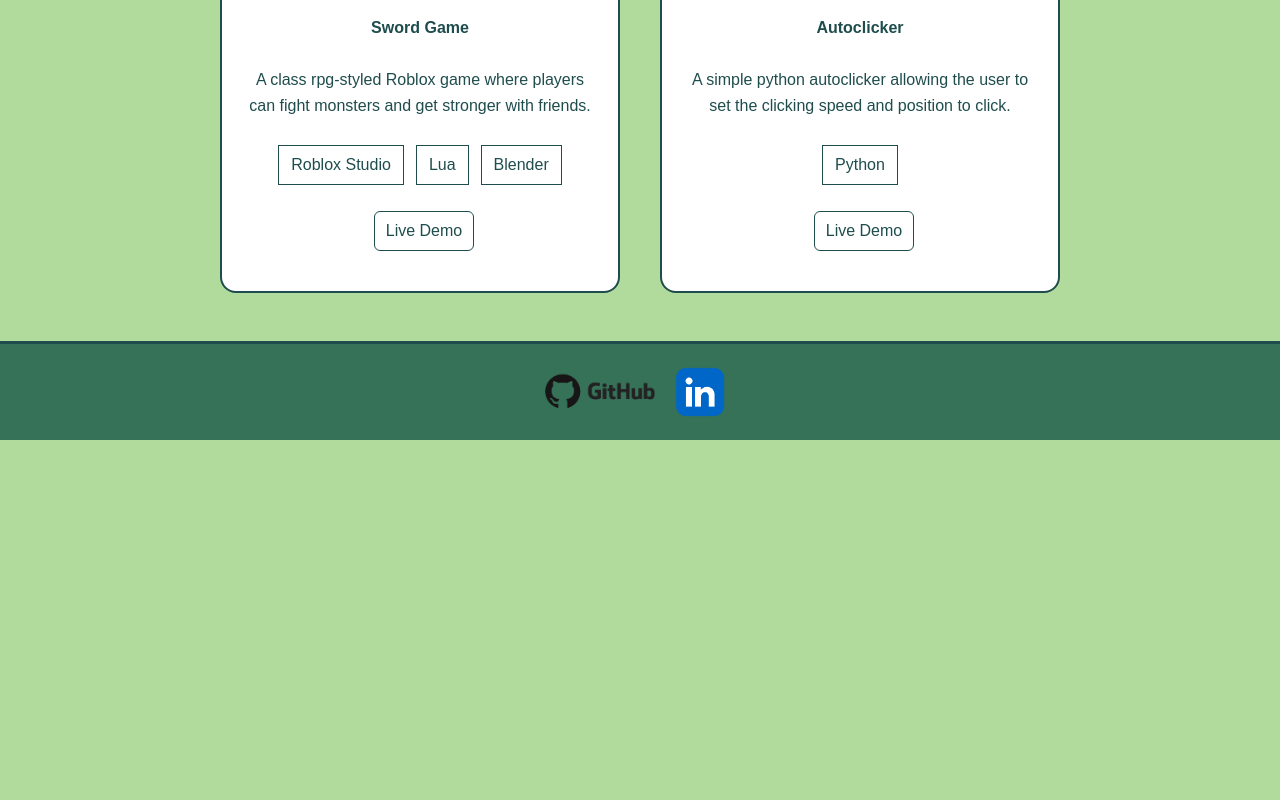
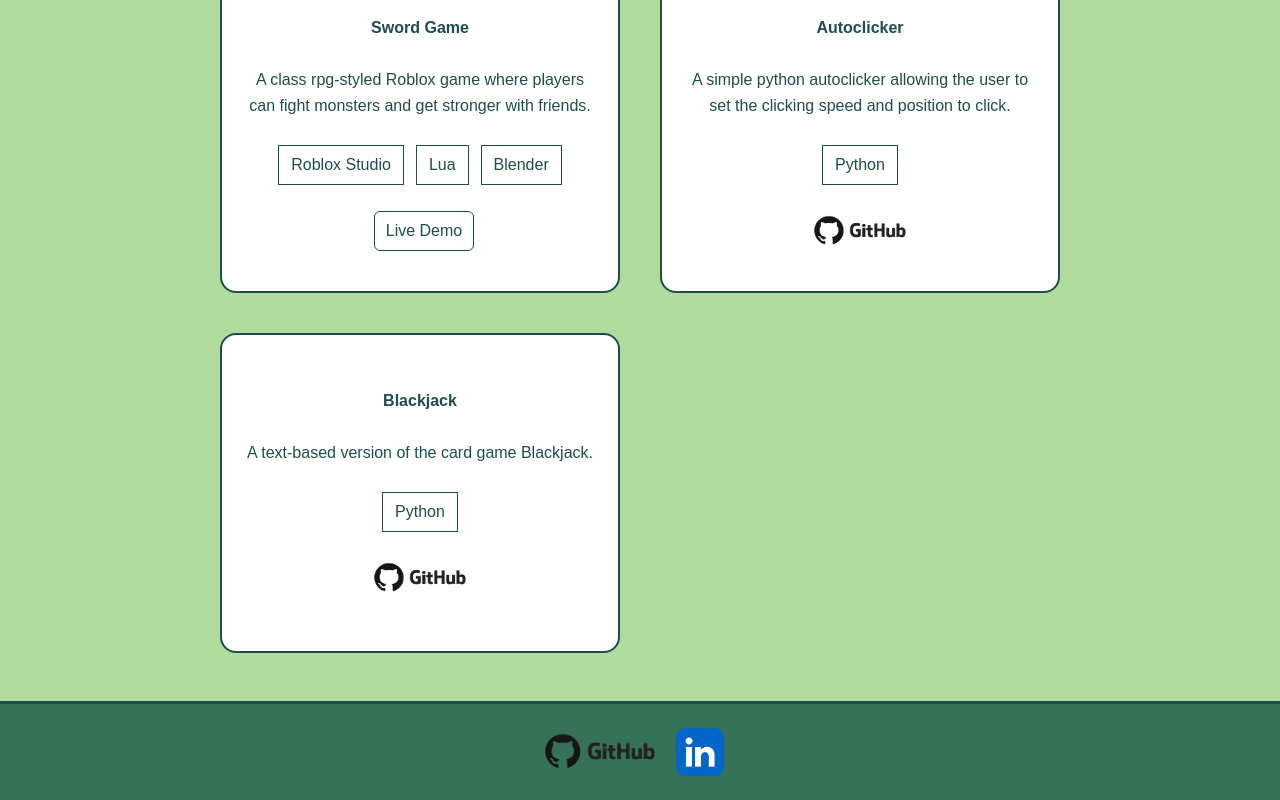
Before and after one commit to StephenA360/Portfolio, a Next.js app: page / in a window 1280 px wide. Shown: the part 1519-2319 px from the top of the page. Before the commit the page ends 1959 px from the top, so only its background shows below. Built offline with nearby package versions, Linux system fonts and the light colour scheme.

Commit message:
Fixed Autoclicker Link

```diff
--- a/src/app/components/projects.tsx
+++ b/src/app/components/projects.tsx
@@ -41,7 +41,14 @@ const projects: Project[]= [
         name: "Autoclicker",
         description: "A simple python autoclicker allowing the user to set the clicking speed and position to click.",
         tools: ["Python"],
-        demo: "https://www.roblox.com/games/7960557622/Sword-Game"
+        github: "https://github.com/StephenA360/Autoclicker"
+    },
+    {
+        id: "5",
+        name: "Blackjack",
+        description: "A text-based version of the card game Blackjack.",
+        tools: ["Python"],
+        github: "https://github.com/StephenA360/Black-Jack"
     }
 ]
 
```
